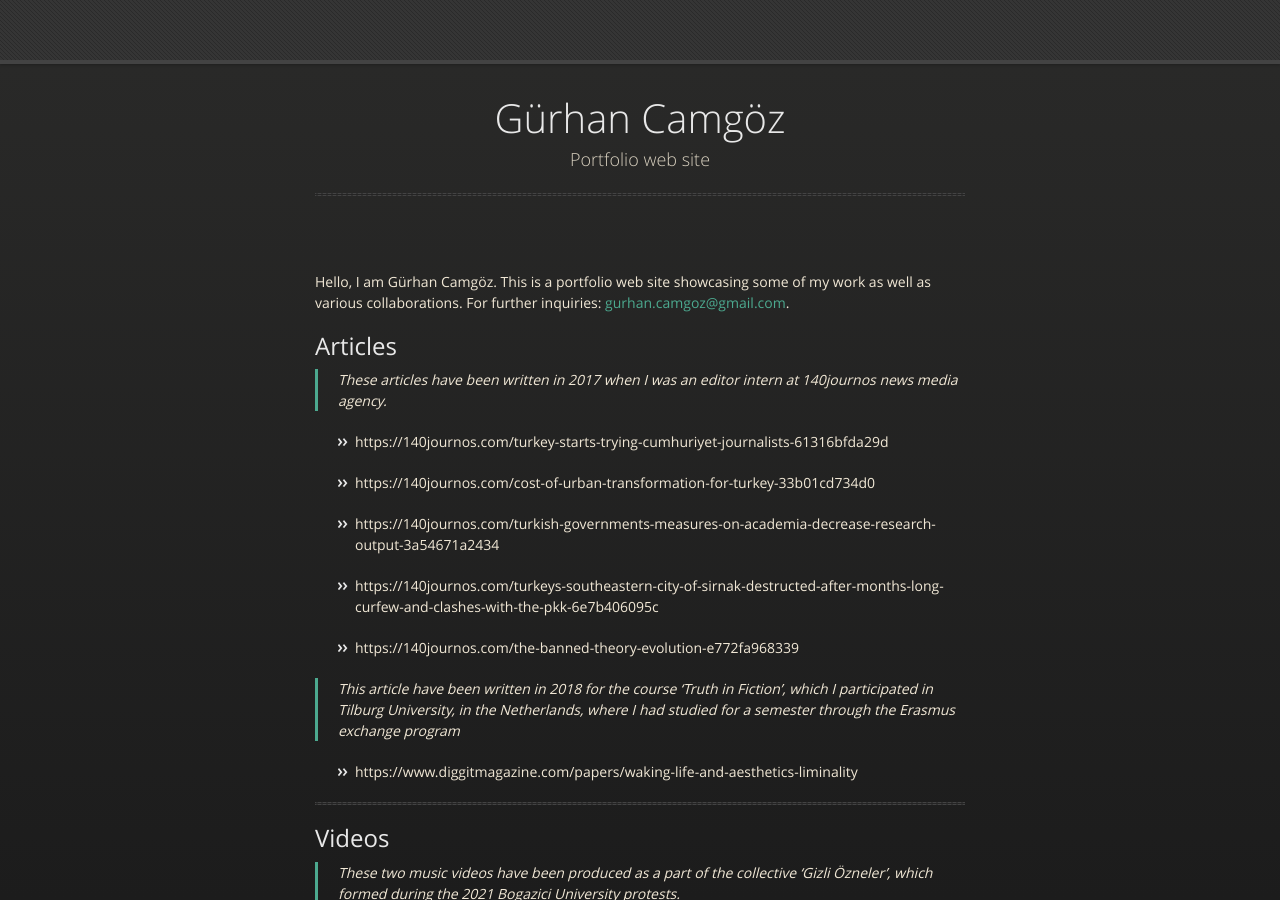
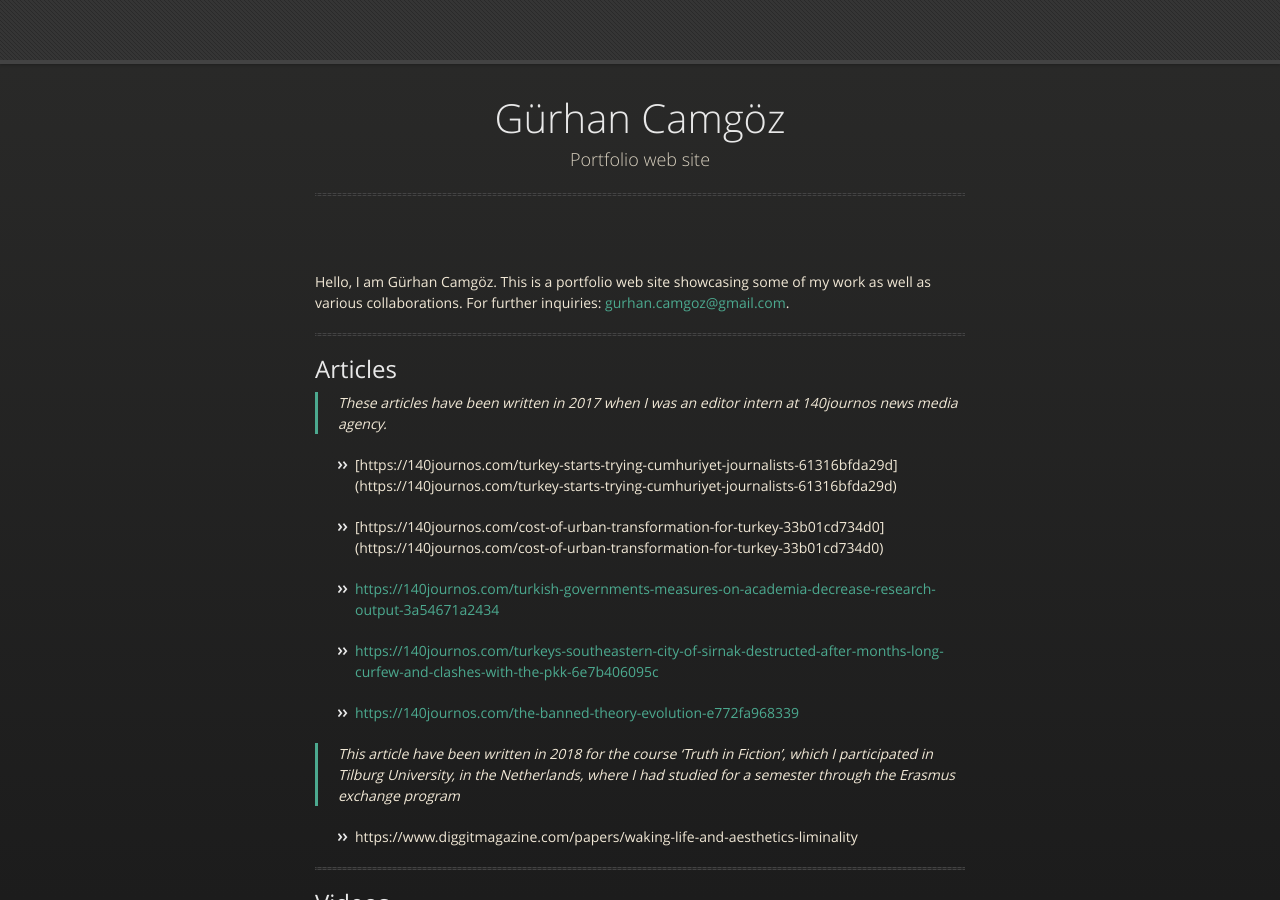
Before and after one commit to gurhan-camgoz/gurhan-camgoz.github.io, a Jekyll site: the page built from index.md, in a window 1280 px wide and 900 px high. Built offline with Jekyll 4.4.1, drawn with Linux system fonts in a browser that asks for light colours; some of the changed lines change nothing that is shown.

Commit message:
link add1

```diff
--- a/index.md
+++ b/index.md
@@ -5,20 +5,21 @@ layout: default
 
 Hello, I am Gürhan Camgöz. This is a portfolio web site showcasing some of my work as well as various collaborations. For further inquiries: [gurhan.camgoz@gmail.com](mailto:gurhan.camgoz@gmail.com).
 
+* * *
 
 ## Articles
 
 > These articles have been written in 2017 when I was an editor intern at 140journos news media agency.
 
-  - https://140journos.com/turkey-starts-trying-cumhuriyet-journalists-61316bfda29d
+  - [https://140journos.com/turkey-starts-trying-cumhuriyet-journalists-61316bfda29d] (https://140journos.com/turkey-starts-trying-cumhuriyet-journalists-61316bfda29d)
 
-  - https://140journos.com/cost-of-urban-transformation-for-turkey-33b01cd734d0
+  - [https://140journos.com/cost-of-urban-transformation-for-turkey-33b01cd734d0] (https://140journos.com/cost-of-urban-transformation-for-turkey-33b01cd734d0)
 
-  - https://140journos.com/turkish-governments-measures-on-academia-decrease-research-output-3a54671a2434
+  - [https://140journos.com/turkish-governments-measures-on-academia-decrease-research-output-3a54671a2434](https://140journos.com/turkish-governments-measures-on-academia-decrease-research-output-3a54671a2434)
 
-  - https://140journos.com/turkeys-southeastern-city-of-sirnak-destructed-after-months-long-curfew-and-clashes-with-the-pkk-6e7b406095c
+  - [https://140journos.com/turkeys-southeastern-city-of-sirnak-destructed-after-months-long-curfew-and-clashes-with-the-pkk-6e7b406095c](https://140journos.com/turkeys-southeastern-city-of-sirnak-destructed-after-months-long-curfew-and-clashes-with-the-pkk-6e7b406095c)
 
-  - https://140journos.com/the-banned-theory-evolution-e772fa968339
+  - [https://140journos.com/the-banned-theory-evolution-e772fa968339](https://140journos.com/the-banned-theory-evolution-e772fa968339)
 
 >This article have been written  in 2018 for the course ‘Truth in Fiction’, which I participated in Tilburg University, in the Netherlands, where I had studied for a semester through the Erasmus exchange program
 
```
